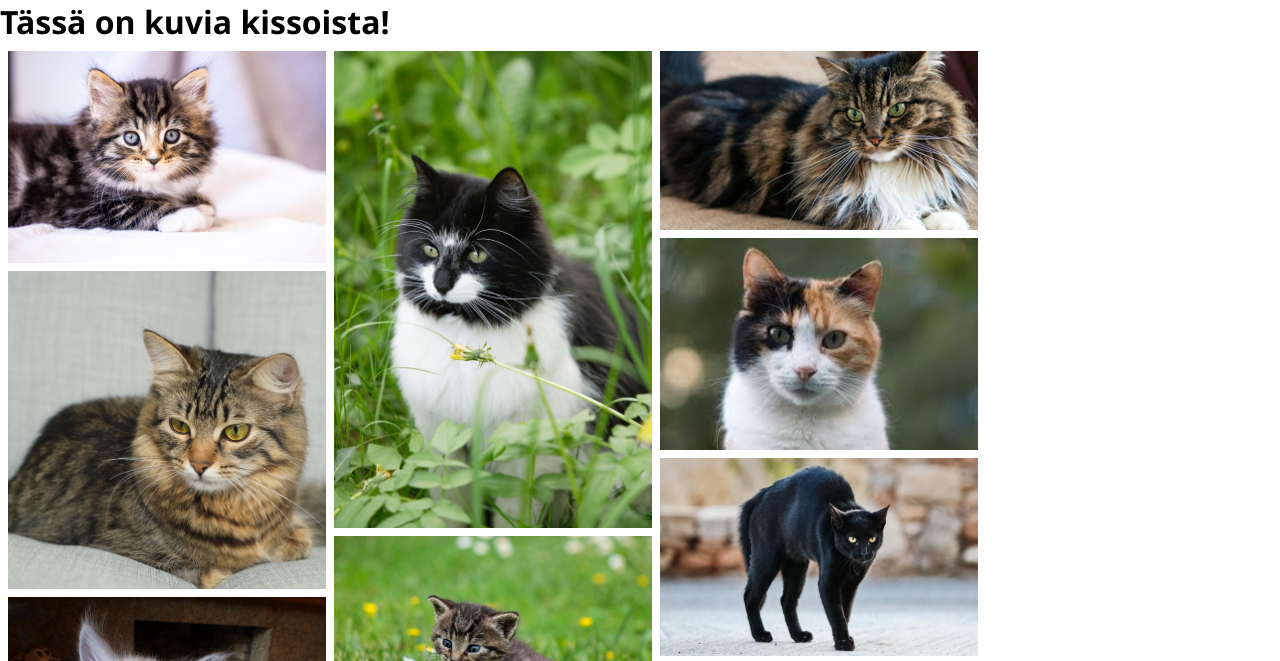
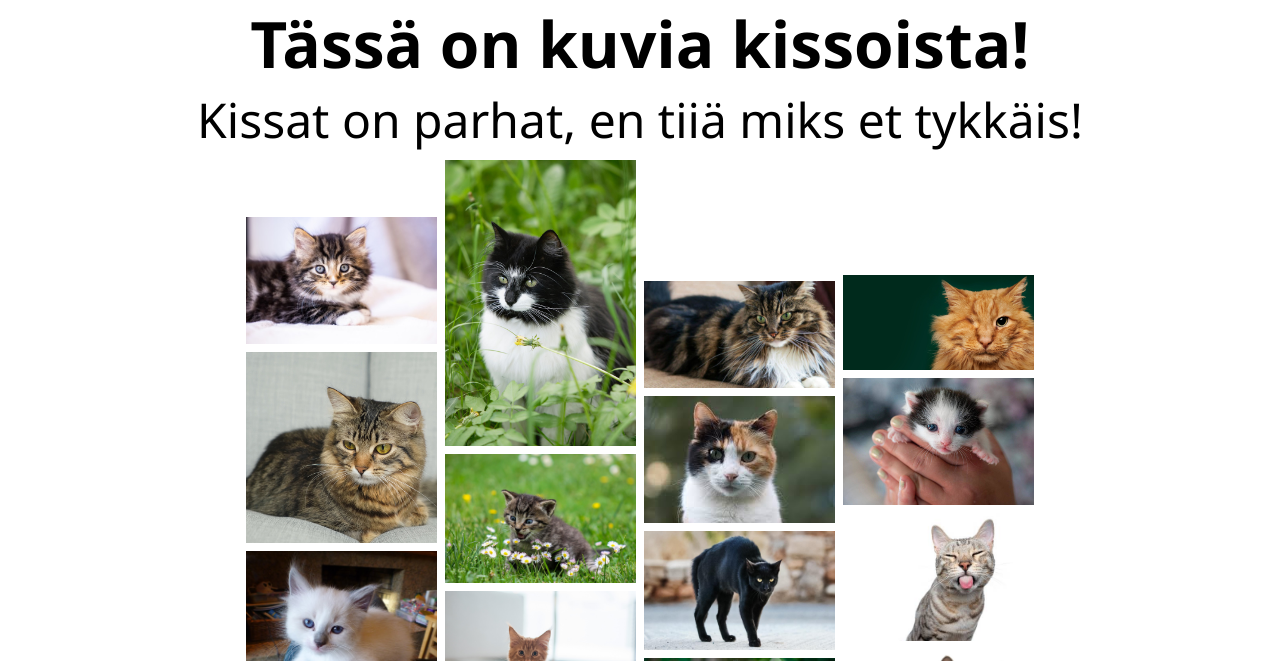
Before and after one commit to vezggs/kissagalleria, a plain HTML site: page index.html in a window 1280 px wide. Shown: the top 661 px of the page. Drawn offline with Linux system fonts and the light colour scheme.

Commit message:
Lisää materiaalia lisätty!

```diff
--- a/index.html
+++ b/index.html
@@ -7,7 +7,8 @@
     <title>Kissa Galleria</title>
 </head>
 <body>
-    <h1>Tässä on kuvia kissoista!</h1>
+    <h1 class="title">Tässä on kuvia kissoista!</h1>
+    <p class="small-title">Kissat on parhat, en tiiä miks et tykkäis!</p>
     <div class="galleria">
         <div class="kuvat">
             <img src="kuvia/kissa1.jpg" alt="Kissanpentu makaamassa!">
--- a/styles.css
+++ b/styles.css
@@ -7,16 +7,32 @@ body{
     font-family:'Segoe UI', Tahoma, Geneva, Verdana, sans-serif;
 }
 
+.title {
+    font-size: 8vh;
+    font-weight: 800;
+    text-align: center;
+}
+
+.small-title {
+    font-size: 6vh;
+    font-weight: 400;
+    text-align: center;
+}
+
+
 .galleria {
+    align-items: center;
+    justify-content: center;
     display: flex;
     flex-wrap: wrap;
     padding: 0 4px;
+    overflow: hidden;
 }
 
 .kuvat {
 
-    flex: 25%;
-    max-width: 25%;
+    flex: 15%;
+    max-width: 15%;
     padding: 0 4px;
 }
 
```
